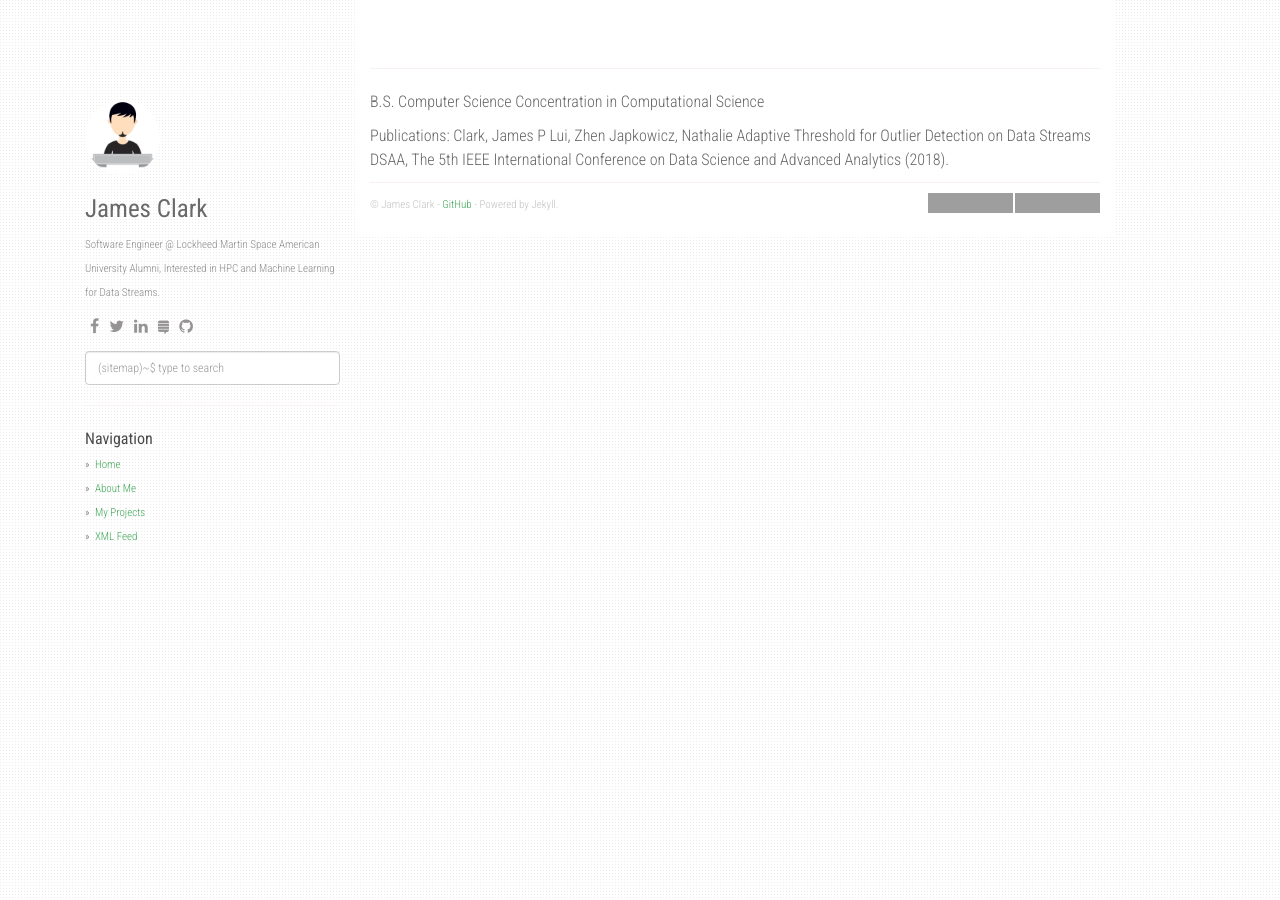
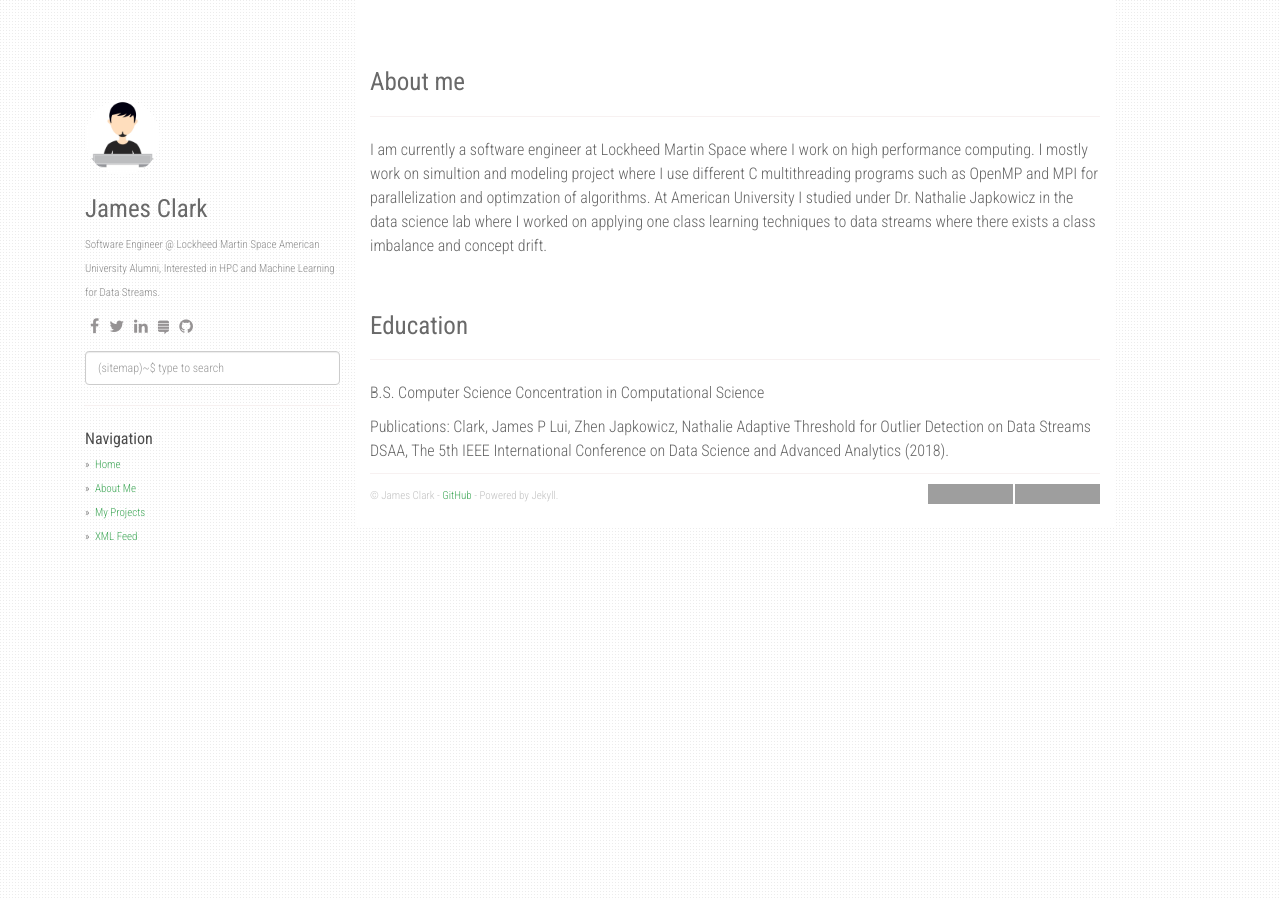
Before and after one commit to agusmakmun/agusmakmun.github.io, a Jekyll site: the page built from index.md, in a window 1280 px wide. Built offline with Jekyll 4.4.1, drawn with Linux system fonts in a browser that asks for light colours; nearby versions of some CDN libraries; grey boxes are pictures that could not be loaded.

Commit message:
Changed to Index.md

```diff
--- a/index.md
+++ b/index.md
@@ -4,9 +4,15 @@ permalink: /
 ---
 <!-- <h1>{{ site.title }}</h1> -->
 <br><br>
-
+# About me
 ---
 
+
+I am currently a software engineer at Lockheed Martin Space where I work on high performance computing. I mostly work on simultion and modeling project where I use different C multithreading programs such as OpenMP and MPI for parallelization and optimzation of algorithms. At American University I studied under Dr. Nathalie Japkowicz in the data science lab where I worked on applying one class learning techniques to data streams where there exists a class imbalance and concept drift.
+
+<br>
+# Education
+---
 
 B.S.  Computer Science Concentration in Computational Science
 
```
